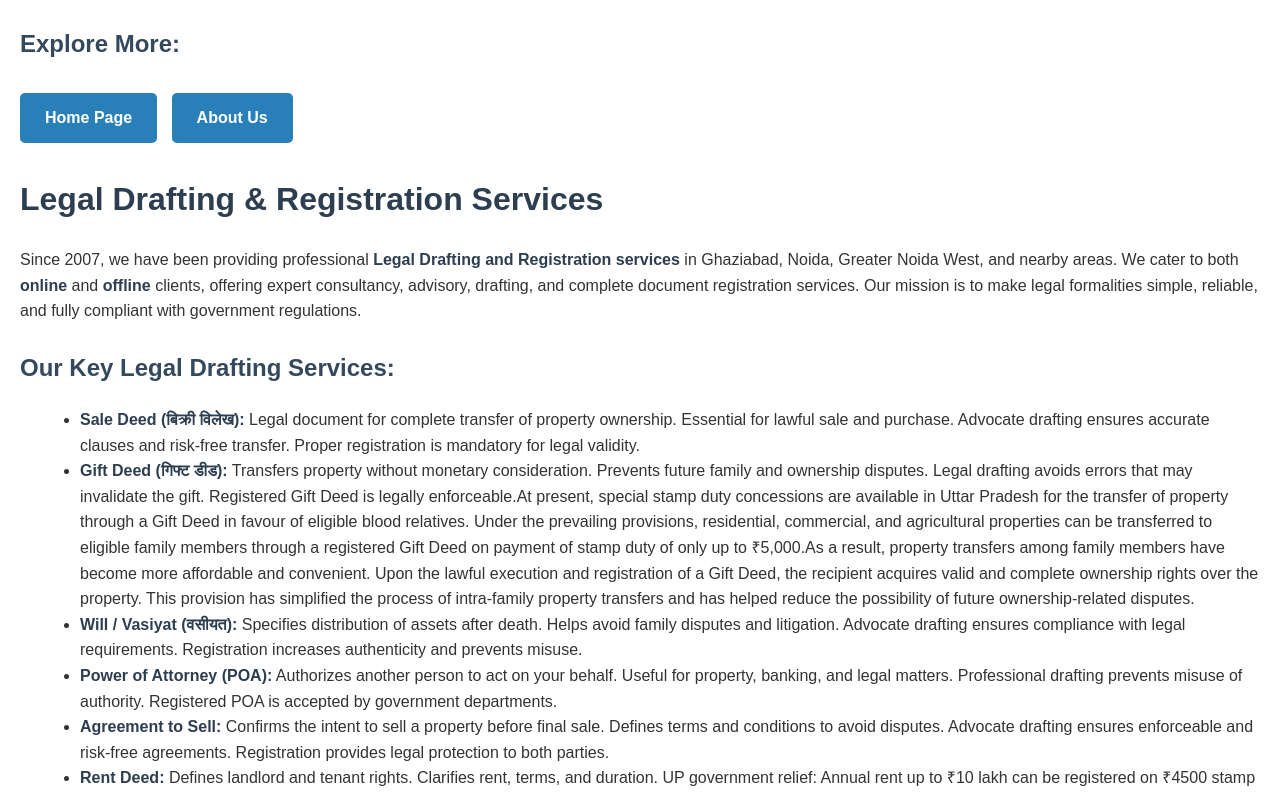
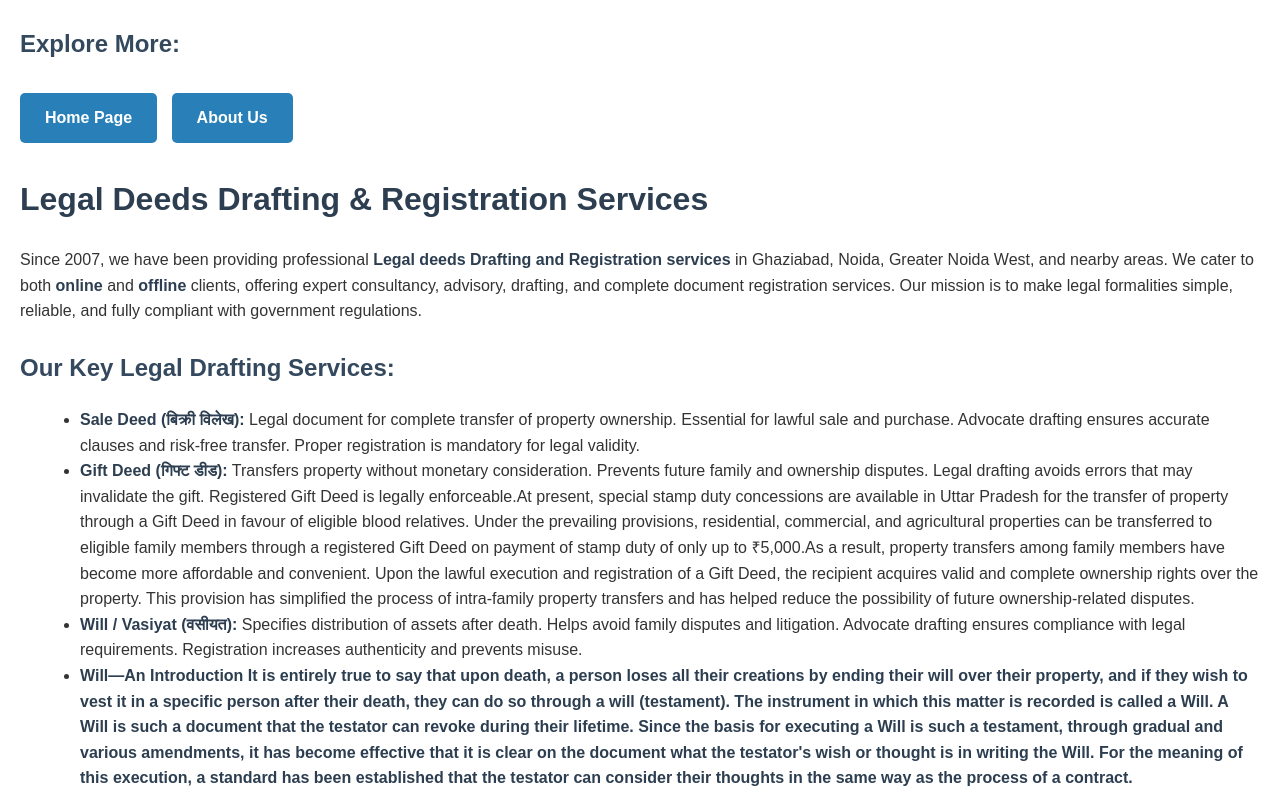
Before and after one commit to advlegaldrafting/sureshchand, a plain HTML site: page legal-drafting-registration.html in a window 1280 px wide. Shown: the top 795 px of the page. Drawn offline with Linux system fonts and the light colour scheme.

Commit message:
Update legal-drafting-registration.html

```diff
--- a/legal-drafting-registration.html
+++ b/legal-drafting-registration.html
@@ -24,9 +24,9 @@
     <a href="index.html" class="cta">Home Page</a>
     <a href="about-us.html" class="cta">About Us</a>
 
-    <h1>Legal Drafting & Registration Services</h1>
+    <h1>Legal Deeds Drafting & Registration Services</h1>
 
-    <p>Since 2007, we have been providing professional <strong>Legal Drafting and Registration services</strong> in Ghaziabad, Noida, Greater Noida West, and nearby areas. We cater to both <strong>online</strong> and <strong>offline</strong> clients, offering expert consultancy, advisory, drafting, and complete document registration services. Our mission is to make legal formalities simple, reliable, and fully compliant with government regulations.</p>
+    <p>Since 2007, we have been providing professional <strong>Legal deeds Drafting and Registration services</strong> in Ghaziabad, Noida, Greater Noida West, and nearby areas. We cater to both <strong>online</strong> and <strong>offline</strong> clients, offering expert consultancy, advisory, drafting, and complete document registration services. Our mission is to make legal formalities simple, reliable, and fully compliant with government regulations.</p>
 
     <h2>Our Key Legal Drafting Services:</h2>
     <ul>
@@ -35,6 +35,8 @@
         <li><strong>Gift Deed (गिफ्ट डीड):</strong> Transfers property without monetary consideration. Prevents future family and ownership disputes. Legal drafting avoids errors that may invalidate the gift. Registered Gift Deed is legally enforceable.At present, special stamp duty concessions are available in Uttar Pradesh for the transfer of property through a Gift Deed in favour of eligible blood relatives. Under the prevailing provisions, residential, commercial, and agricultural properties can be transferred to eligible family members through a registered Gift Deed on payment of stamp duty of only up to ₹5,000.As a result, property transfers among family members have become more affordable and convenient. Upon the lawful execution and registration of a Gift Deed, the recipient acquires valid and complete ownership rights over the property. This provision has simplified the process of intra-family property transfers and has helped reduce the possibility of future ownership-related disputes.</li>
 
         <li><strong>Will / Vasiyat (वसीयत):</strong> Specifies distribution of assets after death. Helps avoid family disputes and litigation. Advocate drafting ensures compliance with legal requirements. Registration increases authenticity and prevents misuse.</li>
+
+        <li><strong>Will—An Introduction It is entirely true to say that upon death, a person loses all their creations by ending their will over their property, and if they wish to vest it in a specific person after their death, they can do so through a will (testament). The instrument in which this matter is recorded is called a Will. A Will is such a document that the testator can revoke during their lifetime. Since the basis for executing a Will is such a testament, through gradual and various amendments, it has become effective that it is clear on the document what the testator's wish or thought is in writing the Will. For the meaning of this execution, a standard has been established that the testator can consider their thoughts in the same way as the process of a contract.        </strong>
 
         <li><strong>Power of Attorney (POA):</strong> Authorizes another person to act on your behalf. Useful for property, banking, and legal matters. Professional drafting prevents misuse of authority. Registered POA is accepted by government departments.</li>
 
```
